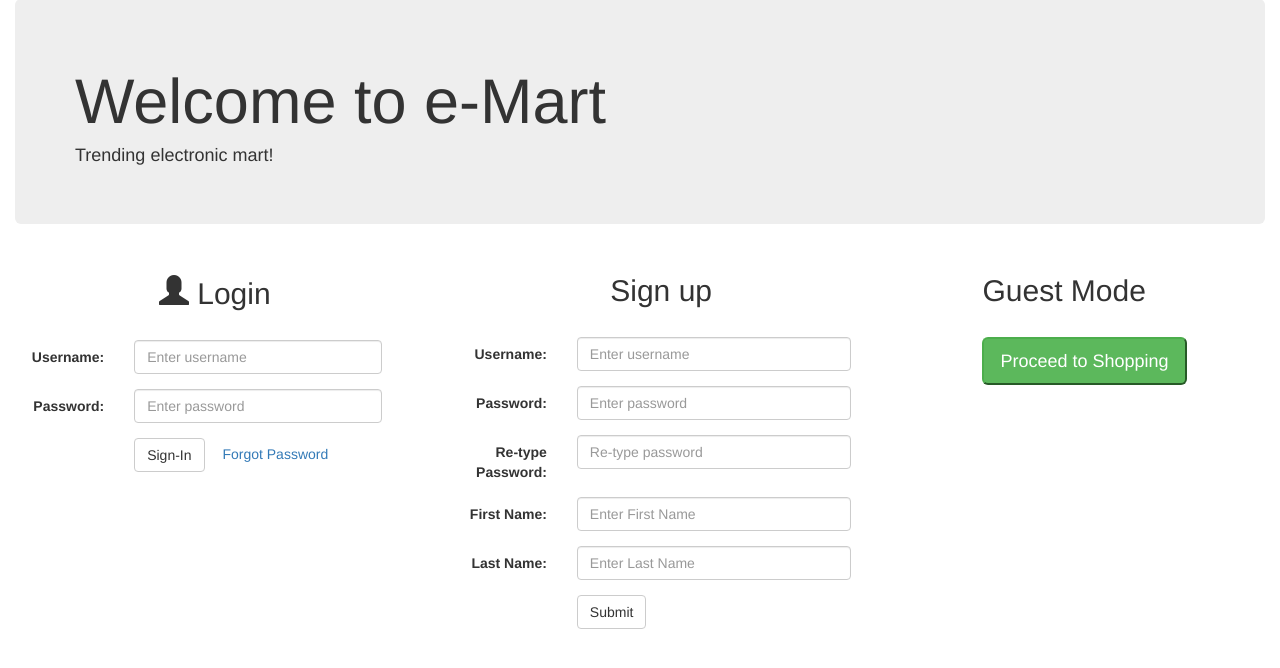
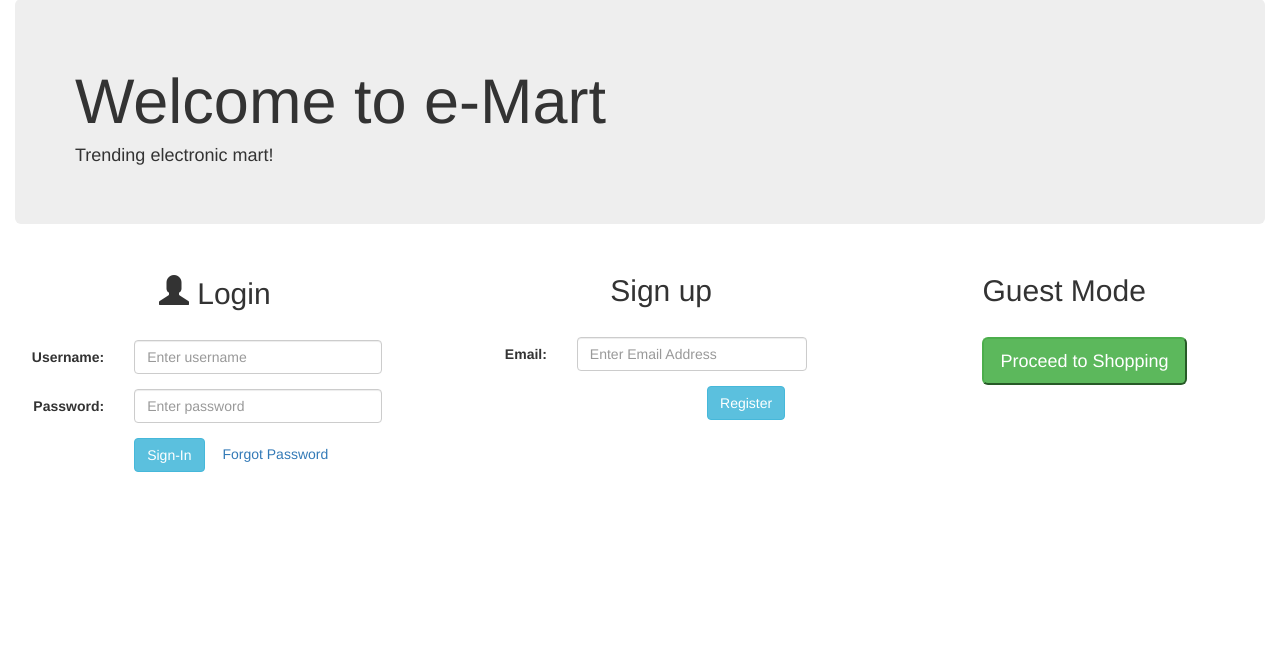
Before and after one commit to achinni/631_Ecomm_Project, a PHP site: page /home.php in a window 1280 px wide. Shown: the part 73-741 px from the top of the page. Run offline with PHP 8.4, Linux system fonts and the light colour scheme; some libraries are stand-ins or nearby versions.

Commit message:
updated home page
updated home page

```diff
--- a/home.php
+++ b/home.php
@@ -1,4 +1,5 @@
 <?php
+	include 'connection.php';
 	session_start();
 	$_SESSION['user']="Guest";
 ?>
@@ -34,7 +35,7 @@
 				<form method="post" action="admin_login.php" accept-charset="UTF-8">
 					<input style="margin-bottom: 15px;" type="text" placeholder="Admin name" id="username" name="username">
 					<input style="margin-bottom: 15px;" type="password" placeholder="Password" id="password" name="password">
-					<button class="btn btn-default" type="submit" id="sign-in">Enter</button><br/>&nbsp;
+					<button class="btn btn-warning" type="submit" id="sign-in">Enter</button><br/>&nbsp;
 				</form>
 			</div>
 		</li>
@@ -53,7 +54,7 @@
 
 	<div class="col-md-4">
 		<h2> <span class="col-md-offset-4"><span class="glyphicon glyphicon-user"></span> Login</span> </h2> <br/>
-		<form action="user_login.php" method="post" class="form-horizontal" role="form">
+		<form action="#" method="post" class="form-horizontal" role="form">
 			<div class="form-group">
 				<label class="control-label col-md-3" for="username">Username:</label>
 				<div class="col-md-8">
@@ -68,52 +69,54 @@
 			</div>
 			<div class="form-group">
 				<div class="col-md-offset-3 col-md-10">
-				  <button type="submit" class="btn btn-default">Sign-In</button>
+				  <button type="submit" name = "loginsubmit" class="btn btn-info">Sign-In</button>
 				  &emsp;<a>Forgot Password</a>
 				  <br/><br/>
 				</div>
 
 			</div>
 		</form>
+		<div class="col-md-offset-3 col-md-8">
+		<p id = "nouser" class="text-danger"></p>
+		</div>
+		<?php
+			if(isset($_POST['loginsubmit']))
+			{
+				$user = $_POST['username'];
+				$password = $_POST['pwd'];
+				$query = "select email,password from users where email='".$user."' and password='".$password."'";
+				$result = mysqli_query($connection, $query);
+				$num_rows = mysqli_num_rows($result);
+
+				if($num_rows == 1)
+				{
+					header("Location:search.php");
+				}
+				else
+				{
+					echo "
+						<script type = 'text/javascript'>
+						document.getElementById('nouser').innerHTML = 'User Not Found, Please Try Again..';
+						</script>
+					";
+				}
+			}
+		?>
 	</div>
 
 	<div class="col-md-5">
 		<h2> <span class="col-md-offset-4"> Sign up </span> </h2> <br/>
 		<form class="form-horizontal" role="form">
 		  <div class="form-group">
-			<label class="control-label col-md-3" for="username">Username:</label>
-			<div class="col-md-7">
-			  <input type="text" class="form-control" id="username" placeholder="Enter username">
-			</div>
-		  </div>
-		  <div class="form-group">
-			<label class="control-label col-md-3" for="pwd">Password:</label>
-			<div class="col-md-7">
-			  <input type="password" class="form-control" id="pwd" placeholder="Enter password">
-			</div>
-		  </div>
-		  <div class="form-group">
-			<label class="control-label col-md-3" for="repwd">Re-type Password:</label>
-			<div class="col-md-7">
-			  <input type="password" class="form-control" id="repwd" placeholder="Re-type password">
-			</div>
-		  </div>
-		  <div class="form-group">
-			<label class="control-label col-md-3" for="fname">First Name:</label>
-			<div class="col-md-7">
-			  <input type="text" class="form-control" id="fname" placeholder="Enter First Name">
-			</div>
-		  </div>
-		  <div class="form-group">
-			<label class="control-label col-md-3" for="lname">Last Name:</label>
-			<div class="col-md-7">
-			  <input type="text" class="form-control" id="lname" placeholder="Enter Last Name">
+			<label class="control-label col-md-3" for="email">Email:</label>
+			<div class="col-md-6">
+			  <input type="text" class="form-control" id="email" placeholder="Enter Email Address">
 			</div>
 		  </div>
 
 		  <div class="form-group">
-			<div class="col-md-offset-3 col-md-8">
-			  <button type="submit" class="btn btn-default">Submit</button>
+			<div class="col-md-offset-6 col-md-7">
+			  <button type="submit" class="btn btn-info">Register</button>
 			</div>
 		  </div>
 		</form>
```
